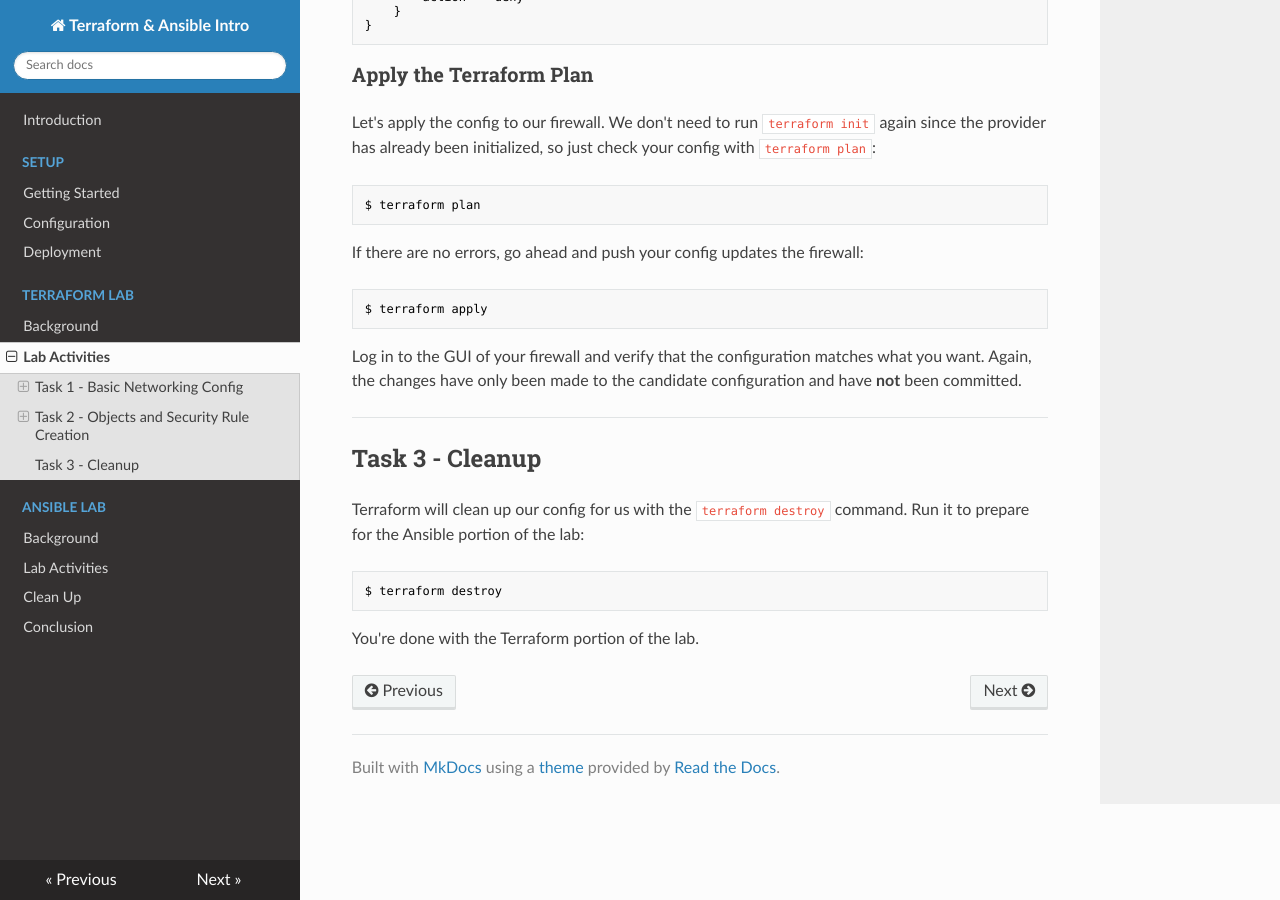
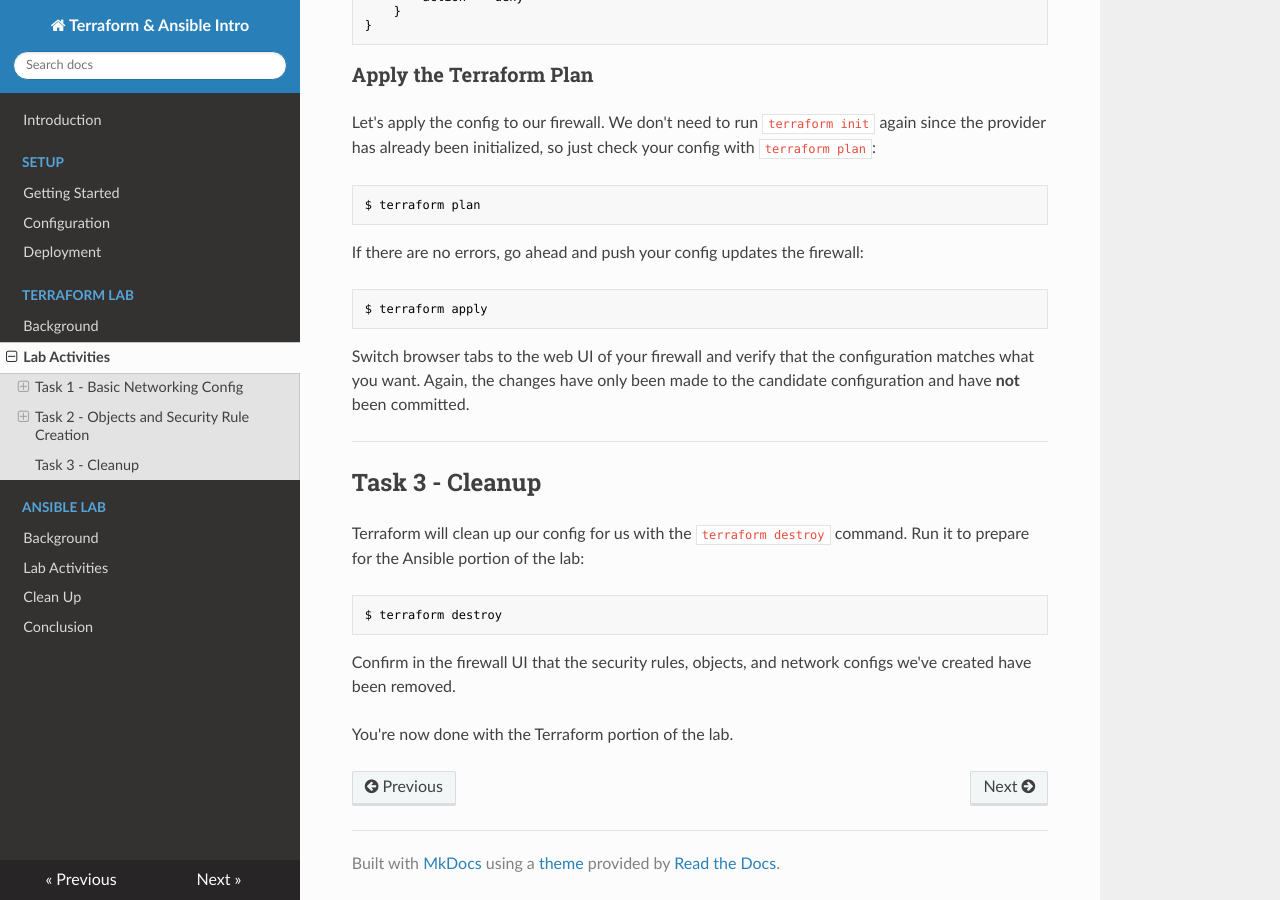
Before and after one commit to PaloAltoNetworks/terraform-ansible-intro, an MkDocs documentation site: the page built from docs/terraform-lab.md, in a window 1280 px wide and 900 px high, scrolled down 6296 px. Built offline with MkDocs 1.6.1, drawn with Linux system fonts in a browser that asks for light colours; nearby versions of some CDN libraries; old or Windows-style settings are respelled for this version of MkDocs.

Commit message:
And yet even more documentation tweaks

````diff
--- a/docs/terraform-lab.md
+++ b/docs/terraform-lab.md
@@ -242,7 +242,7 @@ If there are no errors, go ahead and push your config updates the firewall:
 $ terraform apply
 ```
 
-Log in to the GUI of your firewall and verify that the configuration matches what you want.  Again, the changes have only been made to the candidate configuration and have **not** been committed.
+Switch browser tabs to the web UI of your firewall and verify that the configuration matches what you want.  Again, the changes have only been made to the candidate configuration and have **not** been committed.
 
 ---
 
@@ -254,4 +254,6 @@ Terraform will clean up our config for us with the `terraform destroy` command.
 $ terraform destroy
 ```
 
-You're done with the Terraform portion of the lab.
+Confirm in the firewall UI that the security rules, objects, and network configs we've created have been removed.
+
+You're now done with the Terraform portion of the lab.
````
